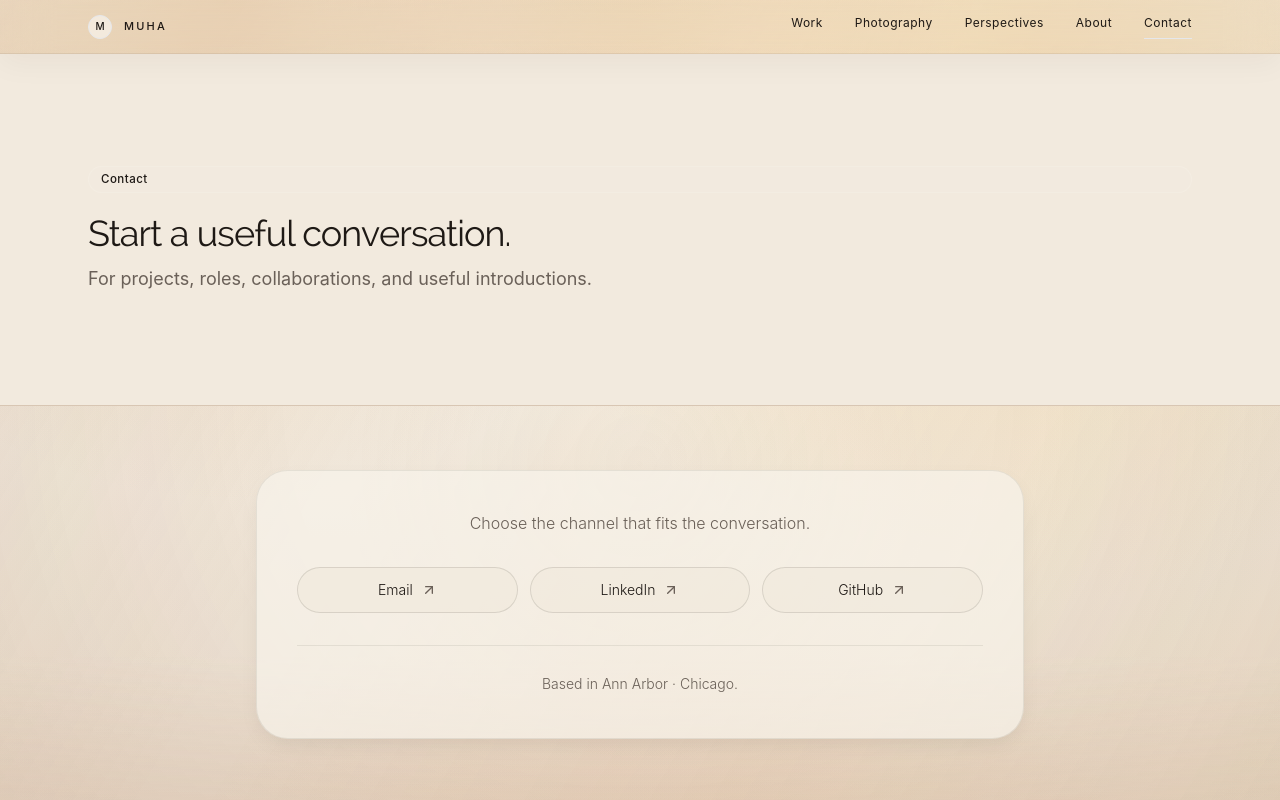
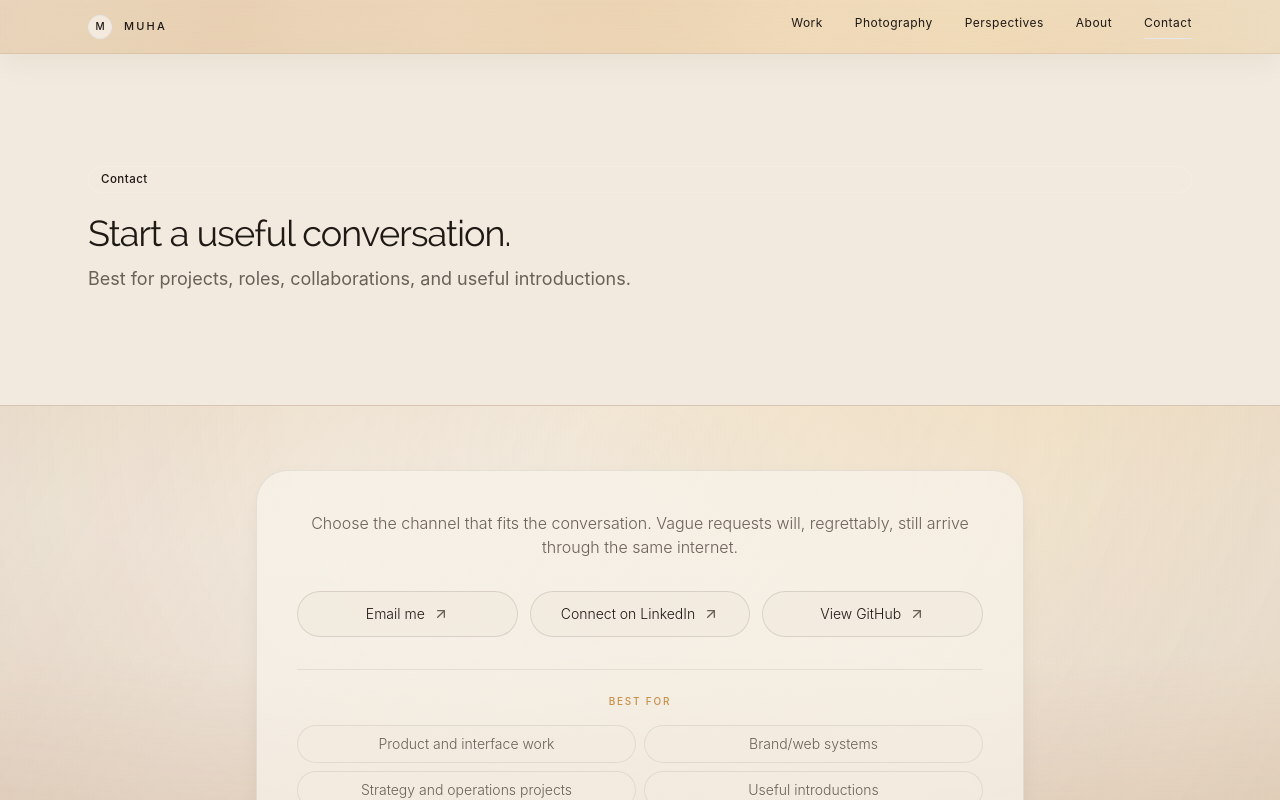
Before and after one commit to mohabbis/personal-portfolio, a Next.js app: page /contact in a window 1280 px wide. Shown: the top 800 px of the page. Built offline with nearby package versions, Linux system fonts and the light colour scheme.

Commit message:
Clean up contact calls to action

```diff
--- a/app/contact/page.tsx
+++ b/app/contact/page.tsx
@@ -16,20 +16,27 @@ export const metadata: Metadata = {
 
 const contactLinks = [
   {
-    label: "Email",
-    href: `mailto:${siteConfig.email}`,
+    label: "Email me",
+    href: `mailto:${siteConfig.email}?subject=Project%20%2F%20Role%20%2F%20Collaboration%20Inquiry`,
     external: false
   },
   {
-    label: "LinkedIn",
+    label: "Connect on LinkedIn",
     href: siteConfig.linkedIn,
     external: true
   },
   {
-    label: "GitHub",
+    label: "View GitHub",
     href: siteConfig.github,
     external: true
   }
+];
+
+const bestFor = [
+  "Product and interface work",
+  "Brand/web systems",
+  "Strategy and operations projects",
+  "Useful introductions"
 ];
 
 const breadcrumb = {
@@ -52,7 +59,7 @@ export default function ContactPage() {
         <PageIntro
           eyebrow="Contact"
           title="Start a useful conversation."
-        description="For projects, roles, collaborations, and useful introductions."
+          description="Best for projects, roles, collaborations, and useful introductions."
         />
 
         <section className="py-12 sm:py-16">
@@ -60,7 +67,7 @@ export default function ContactPage() {
             <div className="w-full max-w-3xl rounded-[2rem] border border-foreground/[0.08] bg-card/70 p-5 shadow-soft sm:p-8 md:p-10">
               <div className="mx-auto max-w-2xl text-center">
                 <p className="text-sm font-light leading-7 text-muted-foreground sm:text-base">
-                Choose the channel that fits the conversation.
+                  Choose the channel that fits the conversation. Vague requests will, regrettably, still arrive through the same internet.
                 </p>
               </div>
 
@@ -79,6 +86,17 @@ export default function ContactPage() {
                 ))}
               </div>
 
+              <div className="mt-8 border-t border-foreground/[0.08] pt-6">
+                <p className="text-center text-[10px] font-medium uppercase tracking-[0.18em] text-accent/80">Best for</p>
+                <div className="mt-4 grid gap-2 sm:grid-cols-2">
+                  {bestFor.map((item) => (
+                    <p key={item} className="rounded-full border border-foreground/[0.08] bg-background/65 px-4 py-2 text-center text-sm font-light text-muted-foreground">
+                      {item}
+                    </p>
+                  ))}
+                </div>
+              </div>
+
               <div className="mt-8 border-t border-foreground/[0.08] pt-6 text-center">
                 <p className="text-sm font-light leading-7 text-muted-foreground">
                   Based in {siteConfig.location}.
```
Lines whose indentation alone changed are shown as unchanged.
